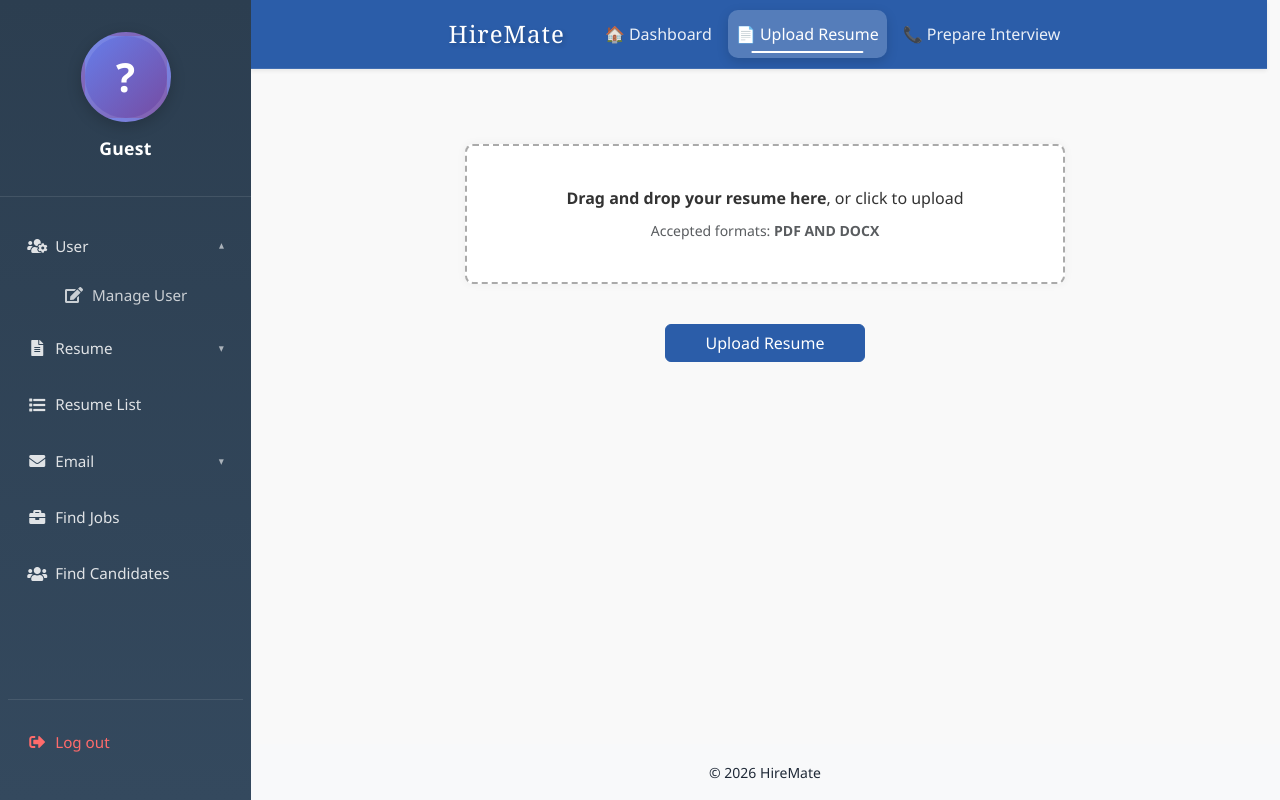
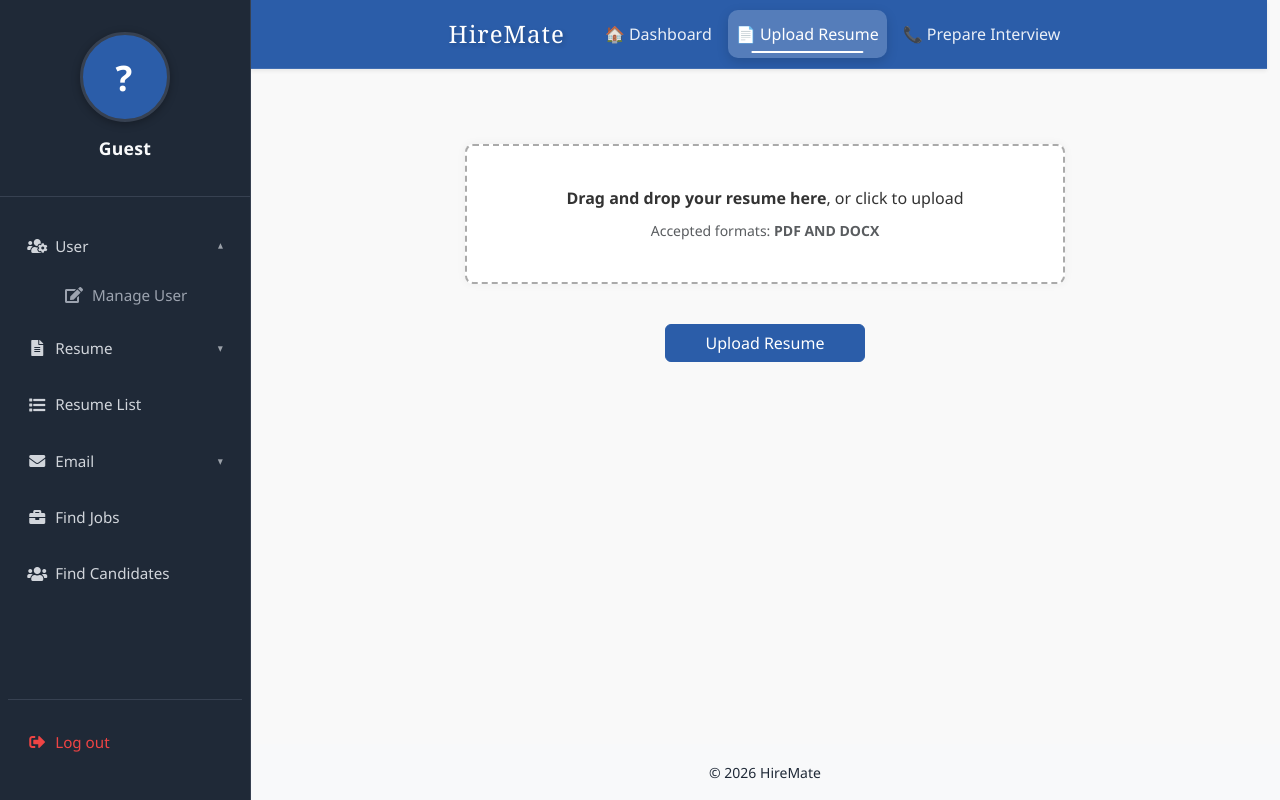
Before and after one commit to Zaka-Ul-Hassan/HireMate, a FastAPI app: page /resume-upload in a window 1280 px wide, after a click that opens the changed part. Run offline with FastAPI, Linux system fonts and the light colour scheme; parts of the project's set-up code (start-up, migrations or seed data) failed here and were passed over; some libraries are stand-ins or nearby versions.

Commit message:
sifdebar realistic

```diff
--- a/frontend/static/css/layout/sidebar.css
+++ b/frontend/static/css/layout/sidebar.css
@@ -1,18 +1,19 @@
 /* frontend\static\css\layout\sidebar.css */
+/* Realistic Sidebar Styles */
 
 .sidebar {
     position: fixed;
     top: 0;
     left: 0;
     width: 251px;
-    height: 100vh; /* full height including behind navbar */
-    background: linear-gradient(180deg, #2c3e50 0%, #34495e 100%);
-    z-index: 1050; /* slightly under navbar */
+    height: 100vh;
+    background: #1f2937;
+    z-index: 1050;
     overflow-y: auto;
     display: flex;
     flex-direction: column;
+    border-right: 1px solid #374151;
 }
-
 
 .sidebar::-webkit-scrollbar {
     width: 6px;
@@ -23,12 +24,12 @@
 }
 
 .sidebar::-webkit-scrollbar-thumb {
-    background: rgba(255, 255, 255, 0.2);
+    background: rgba(255, 255, 255, 0.15);
     border-radius: 3px;
 }
 
 .sidebar::-webkit-scrollbar-thumb:hover {
-    background: rgba(255, 255, 255, 0.3);
+    background: rgba(255, 255, 255, 0.25);
 }
 
 .side-inner {
@@ -39,13 +40,15 @@
     min-height: 100%;
 }
 
-/* Profile Section */
+/* ========================================
+   Profile Section
+======================================== */
 .profile {
     text-align: center;
     padding: 0 1.5rem 2rem;
-    border-bottom: 1px solid rgba(255, 255, 255, 0.1);
+    border-bottom: 1px solid #374151;
     margin-bottom: 1.5rem;
-    flex-shrink: 0; /* Prevent profile section from shrinking */
+    flex-shrink: 0;
 }
 
 .profile img {
@@ -53,41 +56,43 @@
     height: 90px;
     border-radius: 50%;
     object-fit: cover;
-    border: 4px solid rgba(255, 255, 255, 0.1);
-    box-shadow: 0 4px 15px rgba(0, 0, 0, 0.2);
-    transition: all 0.3s ease;
+    border: 3px solid #374151;
+    box-shadow: 0 2px 8px rgba(0, 0, 0, 0.3);
+    transition: all 0.2s ease;
     margin-bottom: 1rem;
 }
 
 .profile img:hover {
     transform: scale(1.05);
-    border-color: rgba(255, 255, 255, 0.3);
+    border-color: #4b5563;
 }
 
+/* Improved Avatar Placeholder - Realistic Colors */
 .avatar-placeholder {
     width: 90px;
     height: 90px;
     border-radius: 50%;
-    background: linear-gradient(135deg, #667eea 0%, #764ba2 100%);
+    background: #2B5DA9;
     display: flex;
     align-items: center;
     justify-content: center;
-    font-size: 2.5rem;
-    font-weight: 700;
+    font-size: 2.2rem;
+    font-weight: 600;
     color: white;
     margin: 0 auto 1rem;
-    border: 4px solid rgba(255, 255, 255, 0.1);
-    box-shadow: 0 4px 15px rgba(0, 0, 0, 0.2);
-    transition: all 0.3s ease;
+    border: 3px solid #374151;
+    box-shadow: 0 2px 8px rgba(0, 0, 0, 0.3);
+    transition: all 0.2s ease;
+    letter-spacing: 2px;
 }
 
 .avatar-placeholder:hover {
     transform: scale(1.05);
-    border-color: rgba(255, 255, 255, 0.3);
+    border-color: #4b5563;
 }
 
 .profile .name {
-    color: white;
+    color: #f9fafb;
     font-size: 1.1rem;
     font-weight: 600;
     margin: 0.5rem 0 0.3rem;
@@ -95,15 +100,17 @@
 }
 
 .profile .country {
-    color: rgba(255, 255, 255, 0.6);
+    color: #9ca3af;
     font-size: 0.85rem;
     display: block;
 }
 
-/* Navigation Menu */
+/* ========================================
+   Navigation Menu
+======================================== */
 .nav-menu {
     padding: 0 0.5rem;
-    flex: 1; /* Take remaining space */
+    flex: 1;
     display: flex;
     flex-direction: column;
 }
@@ -120,10 +127,10 @@
 }
 
 .sidebar-menu .nav-link {
-    color: rgba(255, 255, 255, 0.85);
+    color: #d1d5db;
     padding: 0.9rem 1.2rem;
-    border-radius: 10px;
-    transition: all 0.3s ease;
+    border-radius: 8px;
+    transition: all 0.2s ease;
     font-size: 0.95rem;
     font-weight: 500;
     display: flex;
@@ -139,15 +146,15 @@
     top: 0;
     height: 100%;
     width: 3px;
-    background: linear-gradient(180deg, #667eea 0%, #764ba2 100%);
+    background: #2B5DA9;
     transform: scaleY(0);
-    transition: transform 0.3s ease;
+    transition: transform 0.2s ease;
 }
 
 .sidebar-menu .nav-link:hover {
-    background: rgba(255, 255, 255, 0.1);
-    color: white;
-    transform: translateX(5px);
+    background: #374151;
+    color: #f9fafb;
+    transform: translateX(4px);
 }
 
 .sidebar-menu .nav-link:hover::before {
@@ -160,17 +167,17 @@
     text-align: center;
 }
 
-/* Active State */
+/* Active State - More Realistic */
 .sidebar-menu .nav-link.active {
-    background: linear-gradient(135deg, #667eea 0%, #764ba2 100%);
+    background: #2B5DA9;
     color: white;
-    box-shadow: 0 4px 15px rgba(102, 126, 234, 0.3);
+    box-shadow: 0 2px 4px rgba(43, 93, 169, 0.3);
 }
 
 /* Dropdown Arrow */
 .menu-arrow {
     font-size: 0.7rem;
-    transition: transform 0.3s ease;
+    transition: transform 0.2s ease;
     opacity: 0.7;
     margin-left: auto;
 }
@@ -179,11 +186,13 @@
     transform: rotate(180deg);
 }
 
-/* Submenu */
+/* ========================================
+   Submenu
+======================================== */
 .submenu-link {
     padding: 0.7rem 1.2rem 0.7rem 2.5rem !important;
     font-size: 0.88rem;
-    color: rgba(255, 255, 255, 0.75) !important;
+    color: #9ca3af !important;
     position: relative;
 }
 
@@ -195,19 +204,19 @@
     transform: translateY(-50%);
     width: 4px;
     height: 4px;
-    background: rgba(255, 255, 255, 0.4);
+    background: #6b7280;
     border-radius: 50%;
-    transition: all 0.3s ease;
+    transition: all 0.2s ease;
 }
 
 .submenu-link:hover {
-    background: rgba(255, 255, 255, 0.08) !important;
-    color: white !important;
+    background: #374151 !important;
+    color: #f9fafb !important;
     transform: translateX(3px);
 }
 
 .submenu-link:hover::before {
-    background: #667eea;
+    background: #2B5DA9;
     width: 6px;
     height: 6px;
 }
@@ -218,34 +227,38 @@
 
 /* Collapse Animation */
 .collapse {
-    transition: all 0.3s ease;
+    transition: all 0.2s ease;
 }
 
 .collapsing {
-    transition: height 0.3s ease;
+    transition: height 0.2s ease;
 }
 
-/* Logout Link Styling - Push to bottom */
+/* ========================================
+   Logout Link - Push to Bottom
+======================================== */
 .sidebar-menu .nav-item:last-child {
     margin-top: auto;
     padding-top: 1rem;
-    border-top: 1px solid rgba(255, 255, 255, 0.1);
+    border-top: 1px solid #374151;
 }
 
 .logout-link {
-    color: #ff6b6b !important;
+    color: #ef4444 !important;
 }
 
 .logout-link:hover {
-    background: rgba(255, 107, 107, 0.1) !important;
-    color: #ff5252 !important;
+    background: rgba(239, 68, 68, 0.1) !important;
+    color: #dc2626 !important;
 }
 
 .logout-link::before {
-    background: #ff6b6b !important;
+    background: #ef4444 !important;
 }
 
-/* Responsive */
+/* ========================================
+   Responsive
+======================================== */
 @media (max-width: 768px) {
     .sidebar {
         width: 100%;
@@ -264,7 +277,7 @@
     }
 
     .avatar-placeholder {
-        font-size: 2rem;
+        font-size: 1.8rem;
     }
 
     .profile .name {
@@ -276,12 +289,16 @@
     }
 }
 
-/* Smooth scroll behavior */
+/* ========================================
+   Smooth Scroll
+======================================== */
 .sidebar {
     scroll-behavior: smooth;
 }
 
-/* Add subtle animation on page load */
+/* ========================================
+   Load Animation
+======================================== */
 @keyframes slideInLeft {
     from {
         opacity: 0;
```
